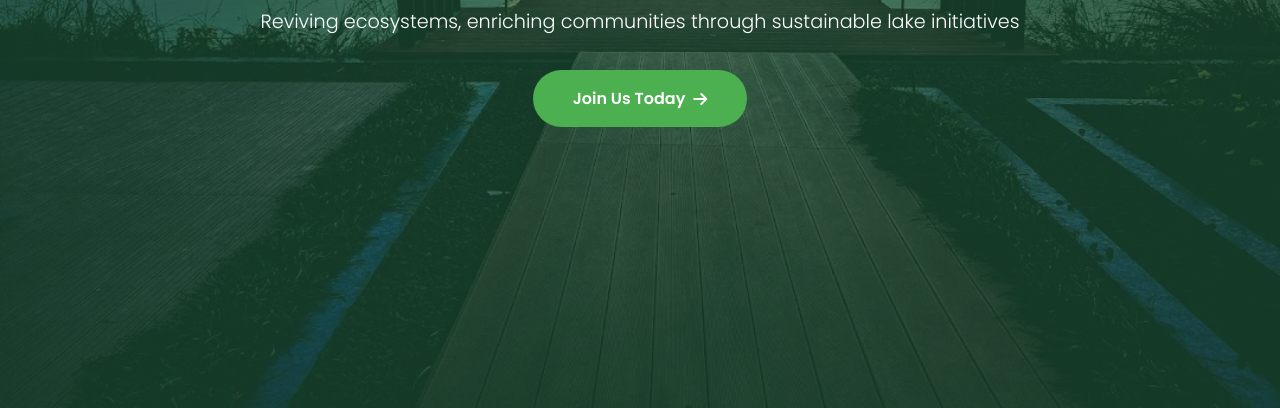
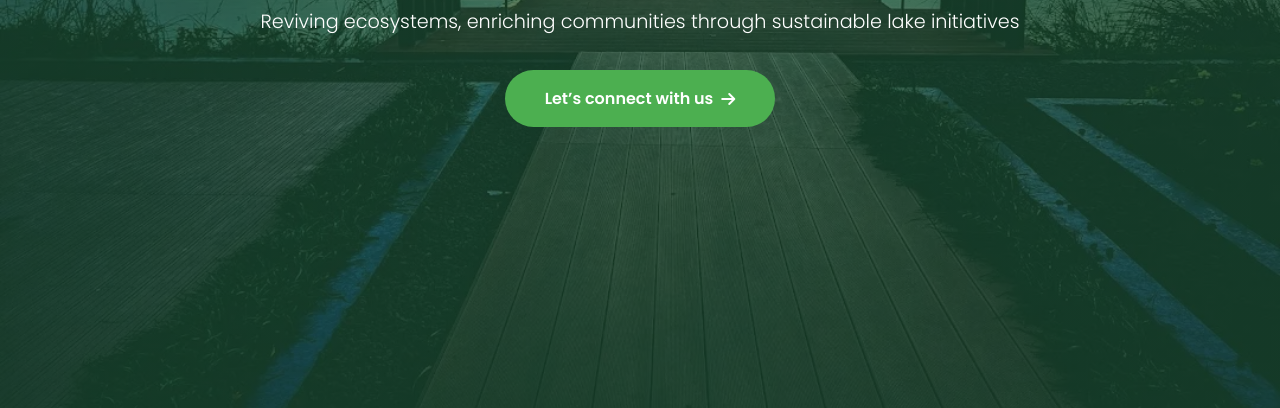
Before and after one commit to GKrizz/coimbatore-lakes, a plain HTML site: page index.html in a window 1280 px wide. Shown: the part 392-800 px from the top of the page. Drawn offline with Linux system fonts and the light colour scheme.

Commit message:
Text alteration done

```diff
--- a/index.html
+++ b/index.html
@@ -815,7 +815,7 @@
         <div class="header-content">
             <h1>Welcome to Lakes of Coimbatore</h1>
             <p>Reviving ecosystems, enriching communities through sustainable lake initiatives</p>
-            <a href="#services" class="header-cta">Join Us Today <i class="fas fa-arrow-right"></i></a>
+            <a href="#services" class="header-cta">Let’s connect with us<i class="fas fa-arrow-right"></i></a>
         </div>
     </header>
 
```
